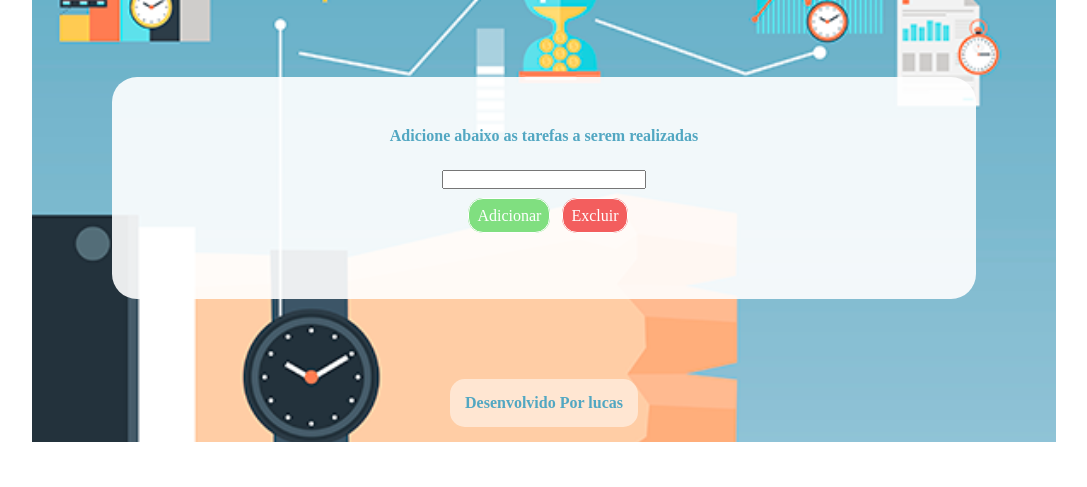
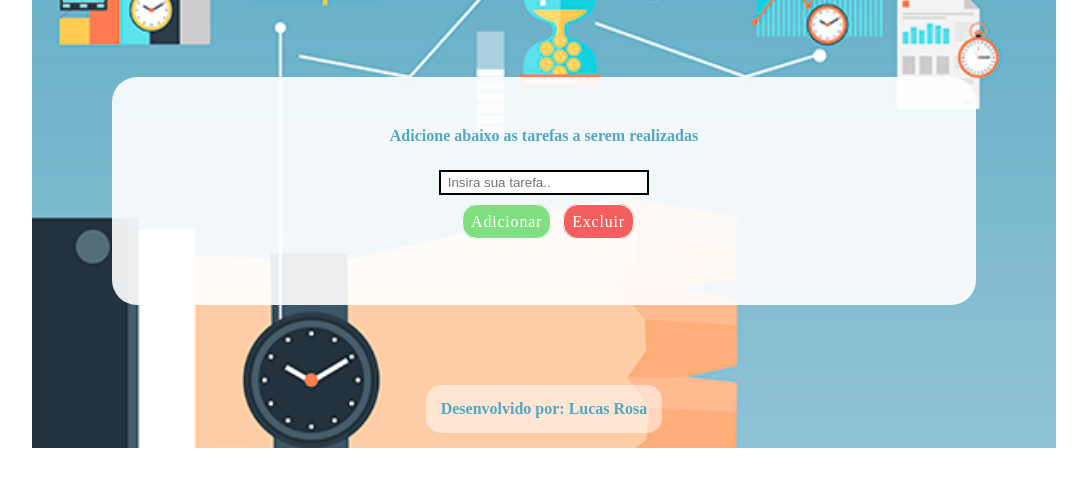
Before and after one commit to lucasmetron/listaDetarefas, a plain HTML site: page index.html in a window 1280 px wide. Shown: the part 81-568 px from the top of the page, without its empty margins (96-1183 px from the left). Drawn offline with Linux system fonts and the light colour scheme; a web font is replaced by a local one.

Commit message:
subindo imagens e atualizacao do codigo

```diff
--- a/index.html
+++ b/index.html
@@ -6,6 +6,7 @@
 
     <meta name="viewport" content="width=device-width, initial-scale=1.0">
     <title>Lista de Tarefas</title>
+    <link rel="icon" href="./images/streamline-icon-document-checklist-2@140x140.png" type="image/png">
 
     <link rel="stylesheet" href="./style.css">
     <script type="text/javascript" src="./script.js"></script>
@@ -25,7 +26,7 @@
 
             <strong>Adicione abaixo as tarefas a serem realizadas</strong><br>
 
-            <input type="text" id="contTarefa" class="textArea"><br><br>
+            <input type="text" id="contTarefa" class="textArea" placeholder=" Insira sua tarefa.."><br><br>
             <p onclick="addTarefa(), window.location.reload()" class="styleBotao verde" >Adicionar</p>
             <p id="excluirTarefa" onclick="excluiTarefa(), window.location.reload()" class="styleBotao vermelho"> Excluir</p><br>
 
@@ -38,7 +39,7 @@
 
         <footer class="dev" >
 
-             <p>Desenvolvido Por lucas</p>
+             <p>Desenvolvido por: Lucas Rosa</p>
 
         </footer>
 
--- a/style.css
+++ b/style.css
@@ -76,16 +76,35 @@ strong{
 .verde{
     color: white;
     background-color: rgb(128, 223, 128);
+    letter-spacing: 0.8px;
+}
+
+.verde:hover{
+    background-color: rgb(86, 187, 86);
+    font-weight: 900;
+    border: solid black 1px;
+
 }
 
 .vermelho{
     color: white;
     background-color: rgb(243, 94, 94);
+    letter-spacing: 0.8px;
+}
+
+.vermelho:hover{
+    background-color: rgb(236, 52, 52);
+    border: solid black 1px;
+    font-weight: 900;
 }
 
 .textArea{
     width: 200px;
+    border: solid 2px ;
+    padding: 3px;
 }
+
+
 
 .lista{
     margin-top: 20px;
```
Also changed, not shown: images/streamline-icon-document-checklist-2@140x140.png (added), 1 other file.
